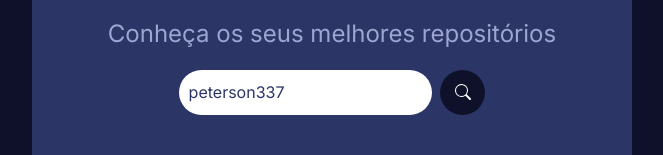
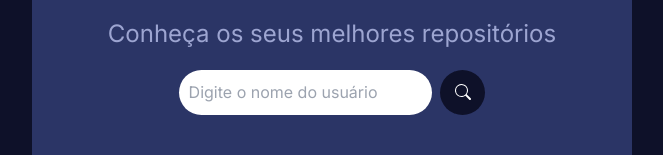
Before and after one commit to peterson337/api-git-hub-next, a Next.js app: page / in a window 1280 px wide. Shown: the part 186-341 px from the top of the page, without its empty margins (308-971 px from the left). Built offline with nearby package versions, Linux system fonts and the light colour scheme.

Commit message:
Update Search.tsx

```diff
--- a/src/app/components/Search.tsx
+++ b/src/app/components/Search.tsx
@@ -7,7 +7,7 @@ type SearchProps = {
     loadUser: (userName: string) => Promise<void>;
 }
 export const Search = ({loadUser} : SearchProps) => {
-       const [userName, setuserName] = useState("peterson337");
+       const [userName, setuserName] = useState("");
 
        const handlerKeyDown = (e: KeyboardEvent) => {
                     if (e.key === "Enter") {
```
